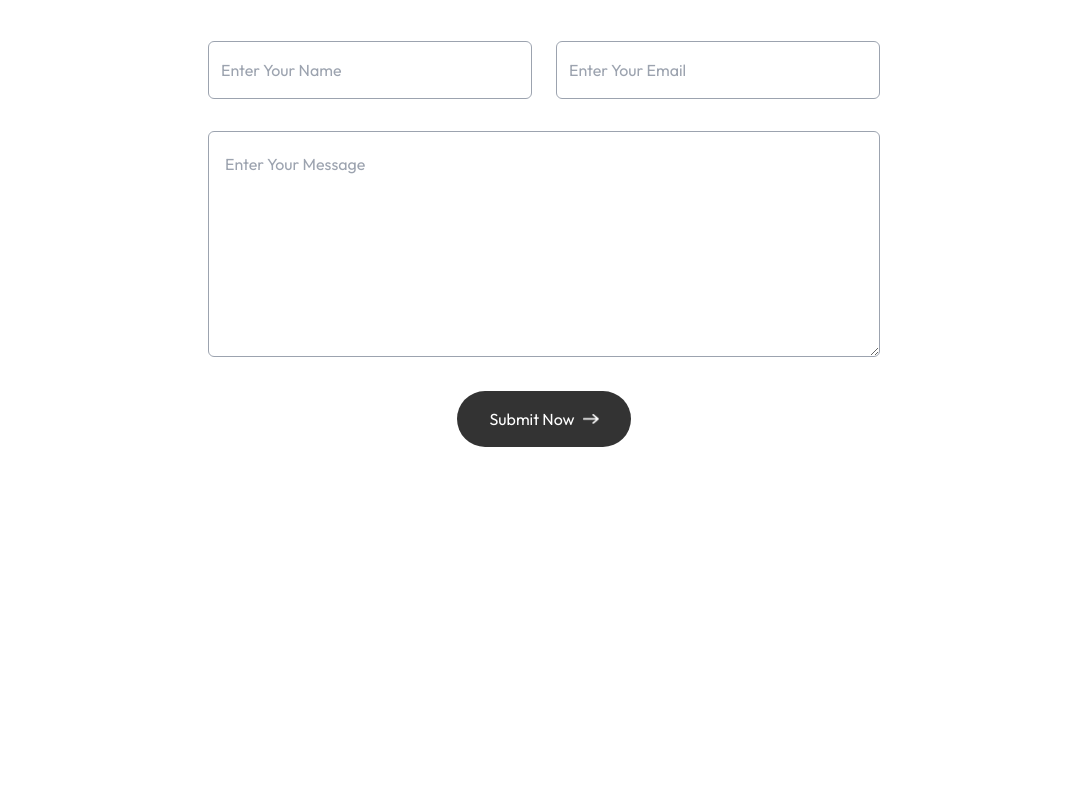
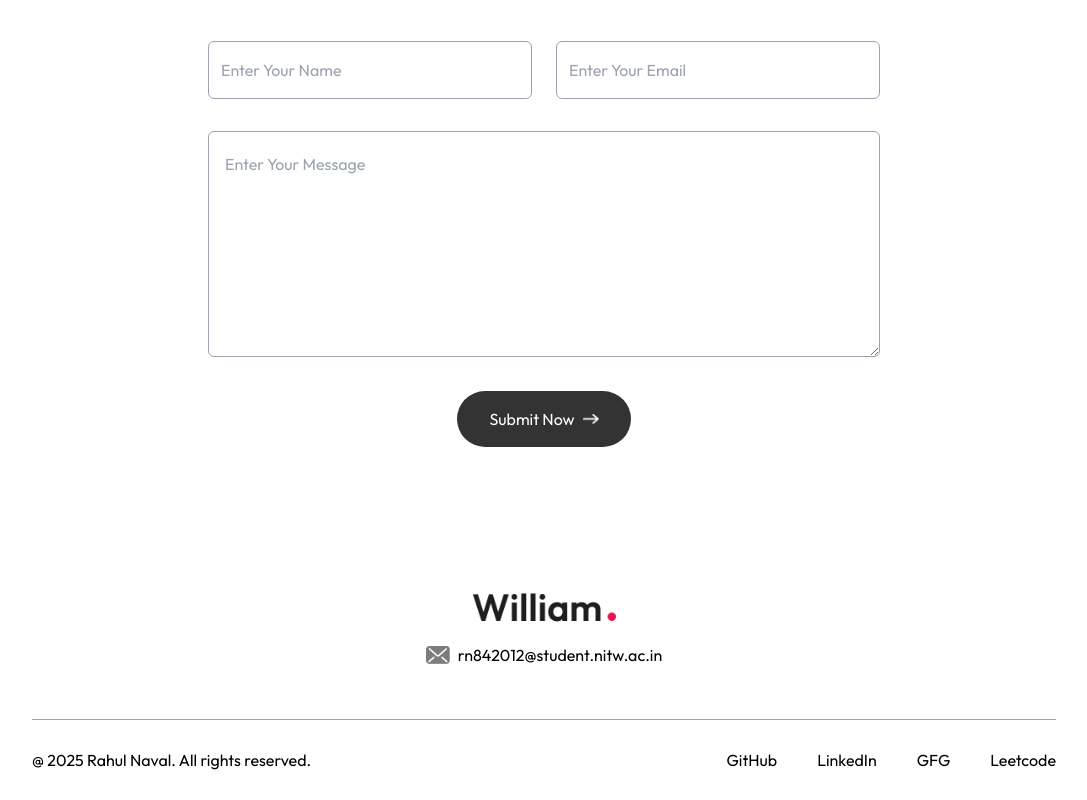
Before and after one commit to RahulNaval21/portfolio-NextJs, a Next.js app: page / in a window 1280 px wide. Shown: the part 3156-3956 px from the top of the page, without its empty margins (96-1183 px from the left). Before the commit the page ends 3659 px from the top, so only its background shows below. Built offline with nearby package versions, Linux system fonts and the light colour scheme; a web font is replaced by a local one.

Commit message:
Footer Section

```diff
--- /dev/null
+++ b/app/components/Footer.tsx
@@ -0,0 +1,38 @@
+import { assets } from '@/assets/assets'
+import Image from 'next/image'
+import React from 'react'
+
+const Footer = () => {
+  return (
+    <div className='mt-20'>
+        <div className='text-center'>
+            <Image alt="" src={assets.logo} className='w-36 mx-auto mb-2'/>
+
+            <div className='w-max flex items-center gap-2 mx-auto'>
+                <Image alt="" src={assets.mail_icon} className='w-6'/>
+                rn842012@student.nitw.ac.in
+            </div>
+
+            <div className='text-center sm:flex items-center justify-between border-t border-gray-400 mx-[10%] mt-12 py-6'>
+                <p>@ 2025 Rahul Naval. All rights reserved.</p>
+                <ul className='flex items-center gap-10 justify-center mt-4 sm:mt-0'>
+                    <li>
+                        <a target="_blank" href="https://github.com/RahulNaval21">GitHub</a>
+                    </li>
+                    <li>
+                        <a target="_blank" href="https://www.linkedin.com/in/rahul-naval-b320ba217/">LinkedIn</a>
+                    </li>
+                    <li>
+                        <a target="_blank" href="https://www.geeksforgeeks.org/user/rnaval/">GFG</a>
+                    </li>
+                    <li>
+                        <a target="_blank" href="https://leetcode.com/u/rahulnaval/">Leetcode</a>
+                    </li>
+                </ul>
+            </div>
+        </div>
+    </div>
+  )
+}
+
+export default Footer
--- a/app/page.tsx
+++ b/app/page.tsx
@@ -1,6 +1,7 @@
 'use client'
 import About from "./components/About";
 import Contact from "./components/Contact";
+import Footer from "./components/Footer";
 import Header from "./components/Header";
 import Navbar from "./components/Navbar"
 import Services from "./components/Services";
@@ -15,6 +16,7 @@ export default function Home() {
     <Services />
     <Work />
     <Contact />
+    <Footer />
     </>
   );
 }
```
